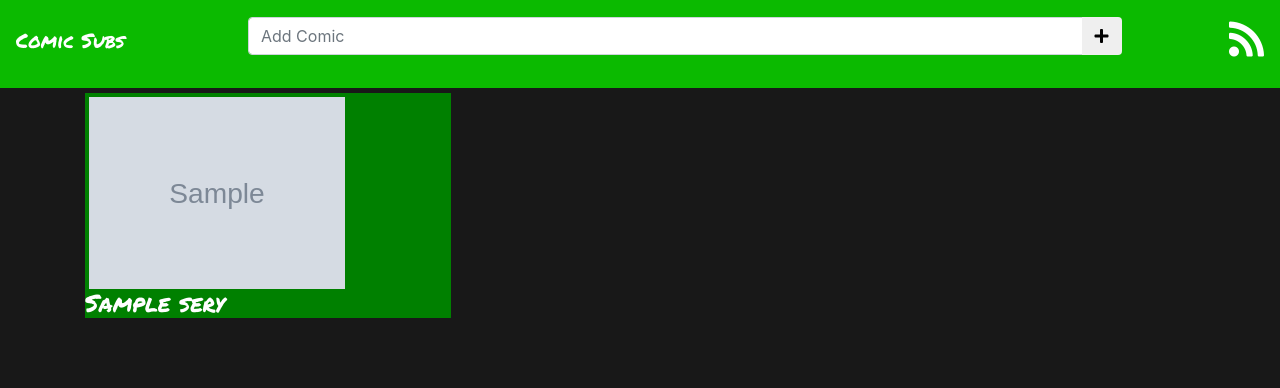
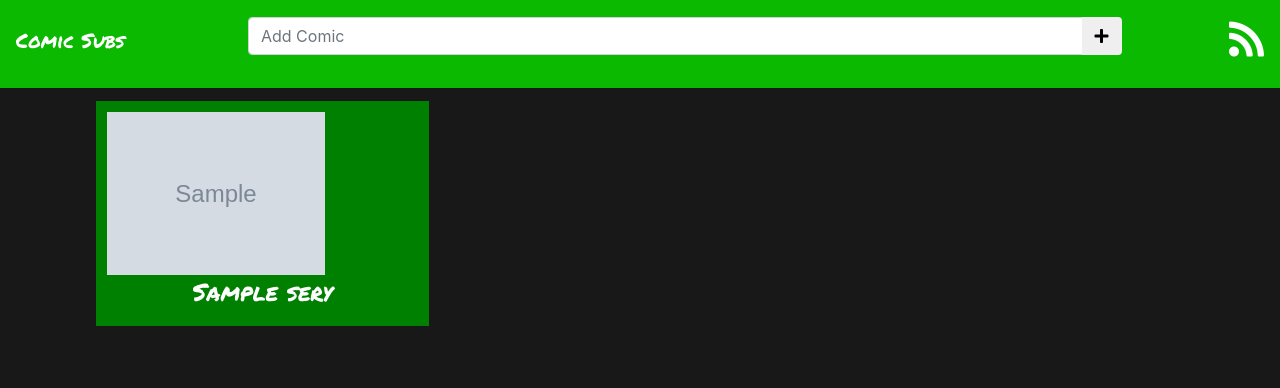
Before and after one commit to SThomasP/Comic-Subs, a Flask app: template subs/templates/view.html in a window 1280 px wide. Shown: the top 388 px of the page. Run offline with Flask 2, Linux system fonts and the light colour scheme; the template is opened without the code that fills it: most values are stand-ins (such as "Sample title", 1, 10 or a date in 2020); grey boxes marked "Sample" are stand-in pictures; parts of the project's set-up code (start-up, migrations or seed data) failed here and were passed over; some libraries are stand-ins or nearby versions.

Commit message:
Minor changes for the redesign (flex-box)

```diff
--- a/subs/datastore.py
+++ b/subs/datastore.py
@@ -94,7 +94,7 @@ class Series(polymodel.PolyModel):
     # get all the series in a list
     @classmethod
     def get_all(cls):
-        return Series.query().order(Series.title).fetch()
+        return Series.query().fetch()
 
     # delete a series
     @classmethod
--- a/subs/static/style.css
+++ b/subs/static/style.css
@@ -1,5 +1,6 @@
 
 body{
+    padding-top: 7%;
     background-color: #181818;
 }
 
@@ -22,27 +23,30 @@ div.container {
 }
 
 .series-list{
-
+    display: flex;
+    flex-wrap: wrap;
+    flex-direction: row;
+    align-items: flex-start;
 }
 
 .series-title{
     color:white;
     font-family: 'Permanent Marker', cursive;
+    text-align: center;
 
 }
 
 .series{
-    width: 33%;
+    width: 30%;
     background-color: #008000;
+    padding: 1%;
+    margin: 1%;
 }
 
 .series-image{
     width: 70%;
-    margin-left: 1%;
-    margin-top: 1%;
-    margin-bottom: auto;
-    margin-right: auto;
     height: auto;
+    margin-bottom: 1%;
 }
 
 form.add-comic {
--- a/subs/templates/view.html
+++ b/subs/templates/view.html
@@ -11,7 +11,7 @@
     <link rel="stylesheet" href="{{ url_for('static', filename='style.css') }}">
 </head>
 <body>
-<nav class="navbar navbar-dark">
+<nav class="navbar navbar-dark fixed-top">
     <h1 class="navbar-brand page-title">Comic Subs</h1>
     <form class="form-inline add-comic" method="post" action="/add">
         <div class="input-group mb-3">
```
